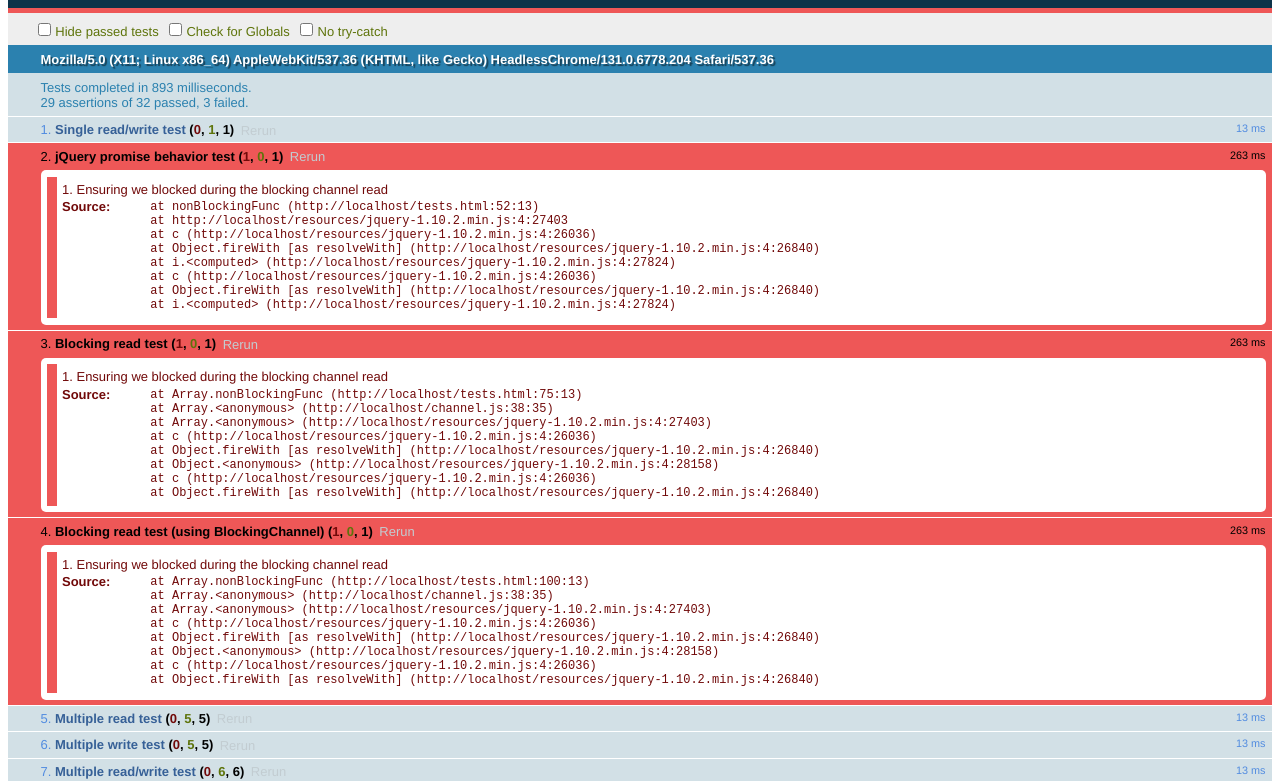
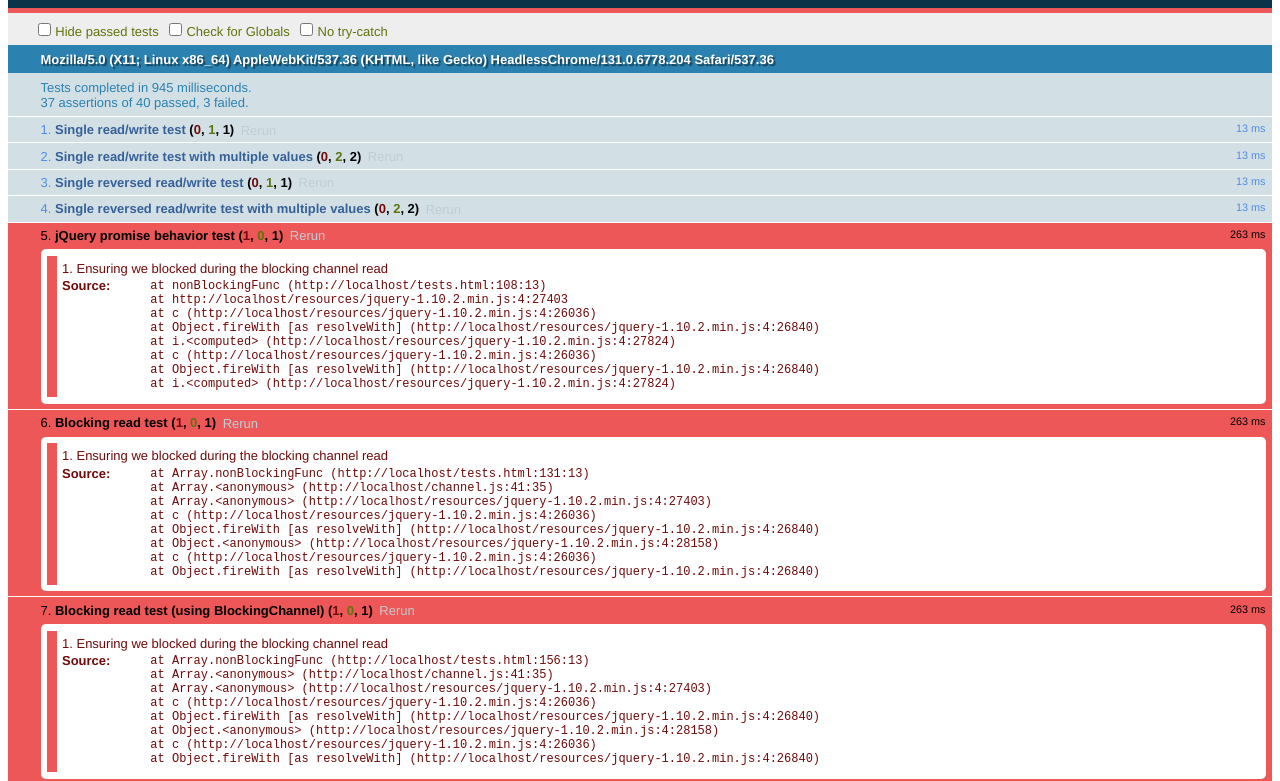
Before and after one commit to brophdawg11/JsChannels, a plain HTML site: page tests.html in a window 1280 px wide. Shown: the part 48-829 px from the top of the page. Drawn offline with Linux system fonts and the light colour scheme.

Commit message:
Added support for queued writes for the case that no readers are available.  Writes will wait on the channel until a reader becomes available

```diff
--- a/channel.js
+++ b/channel.js
@@ -8,6 +8,9 @@
             // time a read() operation is executed, and we rebind the callback to
             // the new deferred.
             channelDeferred,
+
+            // Writes that have been queued up if there are no readers yet
+            queuedWrites = [],
 
             // The callbacks associated through the read function
             callbacks = [],
@@ -122,6 +125,11 @@
             // This will re-bind all existing callbacks to the new cb if needed
             maybeInitializeDfd(true);
 
+            // If we had queuedWrites, now that we have a reader, write them
+            while (queuedWrites.length > 0) {
+                self.write.apply(self, queuedWrites.shift());
+            }
+
             return self;
         };
 
@@ -130,13 +138,18 @@
          * @param  {Object} val The value to write to the channel
          * @return {Channel}    The channel object, for chaining purposes
          */
-        this.write = function write(val) {
-            // Possibly reset our deferred if non-existant or already resolved
-            // This will re-bind all existing callbacks to the new cb if needed
-            maybeInitializeDfd();
+        this.write = function write() {
+            if (callbacks.length === 0) {
+                // There are no readers yet, queue this up
+                queuedWrites.push(arguments);
+            } else {
+                // Possibly reset our deferred if non-existant or already resolved
+                // This will re-bind all existing callbacks to the new cb if needed
+                maybeInitializeDfd();
 
-            // Resolve the deferred with the channel value
-            channelDeferred.resolve(val);
+                // Resolve the deferred with the channel value
+                channelDeferred.resolve.apply(this, arguments);
+            }
 
             return self;
         };
--- a/tests.html
+++ b/tests.html
@@ -22,6 +22,62 @@
         });
 
         c.write(value);
+    });
+
+    asyncTest("Single read/write test with multiple values", function () {
+        var c = new Channel(),
+            value = 1,
+            value2 = 2;
+
+        c.read(function (val, val2) {
+            strictEqual(val, value, "Ensure we received the correct value from the channel");
+            strictEqual(val2, value2, "Ensure we received the correct value2 from the channel");
+            start();
+        });
+
+        c.write(value, value2);
+    });
+
+    asyncTest("Single reversed read/write test", function () {
+        var c = new Channel(),
+            value = 1,
+            hdl;
+
+        hdl = setTimeout(function () {
+            ok(false, "Failed to read from prewritten Channel");
+            start();
+        }, 500);
+
+        c.write(value);
+
+        c.read(function (val) {
+            clearTimeout(hdl);
+            strictEqual(val, value, "Ensure we received the correct value from the channel");
+            start();
+        });
+
+    });
+
+    asyncTest("Single reversed read/write test with multiple values", function () {
+        var c = new Channel(),
+            value = 1,
+            value2 = 2,
+            hdl;
+
+        hdl = setTimeout(function () {
+            ok(false, "Failed to read from prewritten Channel");
+            start();
+        }, 500);
+
+        c.write(value, value2);
+
+        c.read(function (val, val2) {
+            clearTimeout(hdl);
+            strictEqual(val, value, "Ensure we received the correct value from the channel");
+            strictEqual(val2, value2, "Ensure we received the correct value2 from the channel");
+            start();
+        });
+
     });
 
     // Simple test to validate the behavior of jQuery promises.  In order for a
@@ -145,6 +201,31 @@
         }
     });
 
+    asyncTest("Single reversed multi write test", function () {
+        var c = new Channel(),
+            value = 1,
+            value2 = 2,
+            value3 = 3,
+            count = 0,
+            hdl;
+
+        hdl = setTimeout(function () {
+            ok(false, "Failed to read from prewritten Channel");
+            start();
+        }, 500);
+
+        c.write(value);
+        c.write(value2);
+        c.write(value3);
+
+        c.read(function (val) {
+            clearTimeout(hdl);
+            strictEqual(val, ++count, "Ensure we received the correct value from the channel");
+            if(count === 3) { start(); }
+        });
+
+    });
+
     asyncTest("Multiple read/write test", function () {
         var c = new Channel(),
             i = -1,
```
